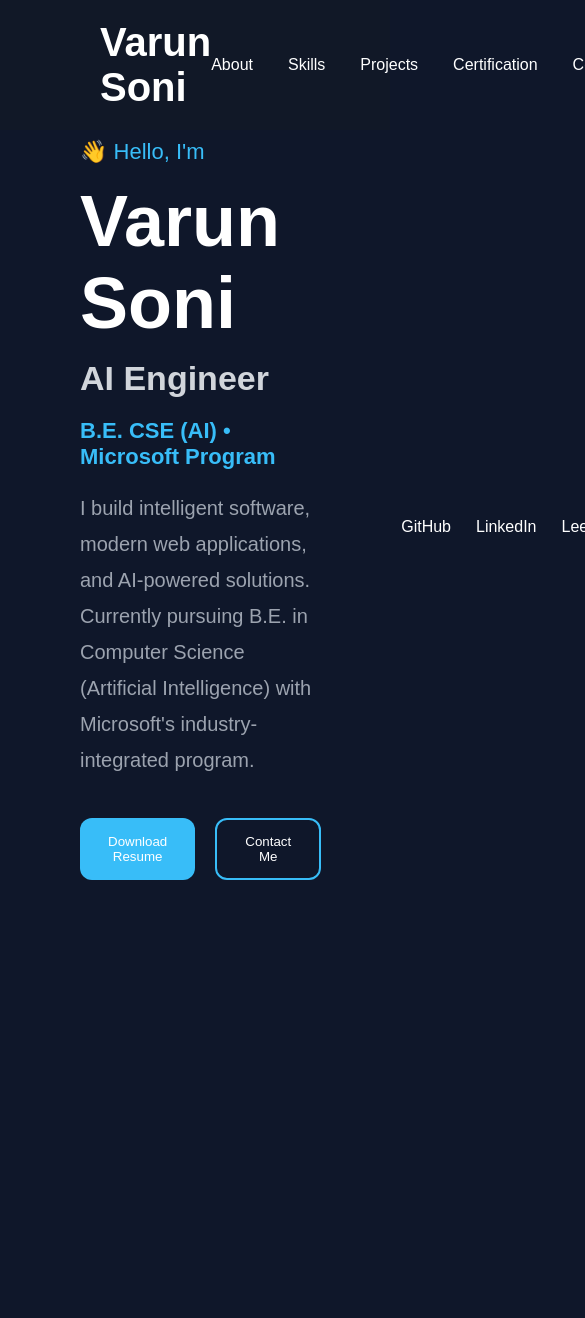
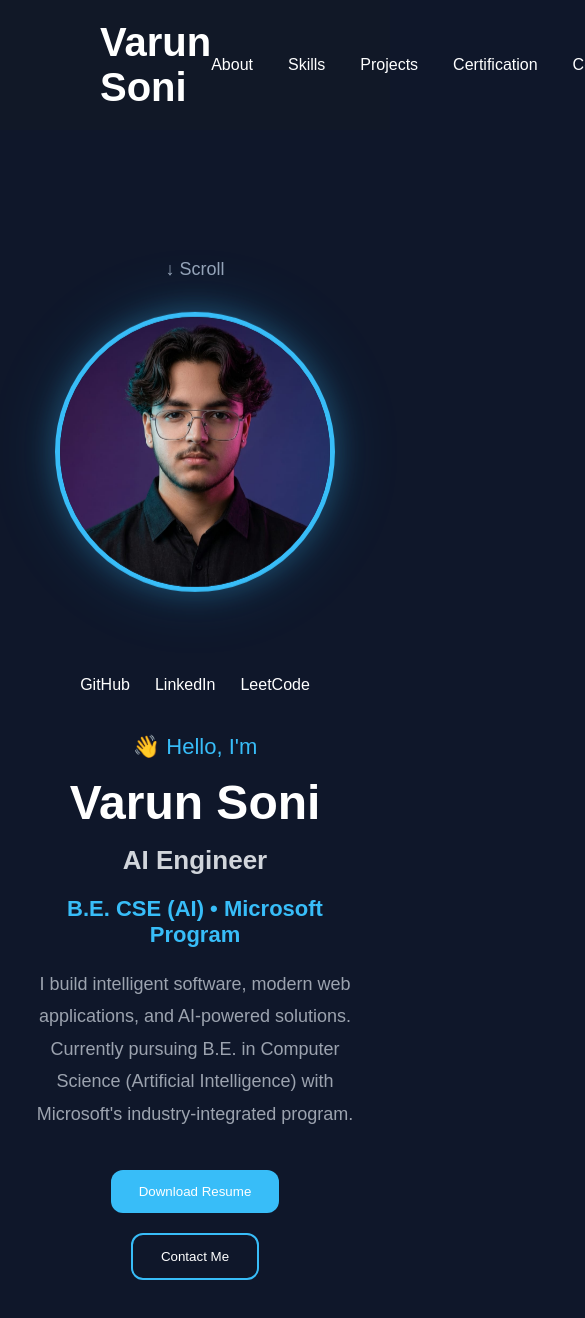
Before and after one commit to varunsoni-dev/portfolio, a React (Vite) app: page / in a window 390 px wide. Shown: the top 1318 px of the page, 585 px wide, since content can reach past the window. Before the commit the page ends 890 px from the top, so only its background shows below. Built offline with nearby package versions, Linux system fonts and the light colour scheme.

Commit message:
Make Hero Section Responsive

```diff
--- a/src/components/hero.css
+++ b/src/components/hero.css
@@ -257,3 +257,52 @@
     }
 
 }
+
+@media (max-width:768px){
+
+    .hero{
+
+        flex-direction:column-reverse;
+
+        text-align:center;
+
+        padding:60px 25px;
+
+        gap:40px;
+    }
+
+    .hero-name{
+
+        font-size:48px;
+    }
+
+    .hero-title{
+
+        font-size:26px;
+    }
+
+    .hero-description{
+
+        font-size:18px;
+    }
+
+    .profile-image{
+
+    width:280px;
+
+        height:280px;
+    }
+
+    .hero-buttons{
+
+    flex-direction:column;
+
+        align-items:center;
+    }
+
+    .social-links{
+
+        justify-content:center;
+    }
+
+}
```
